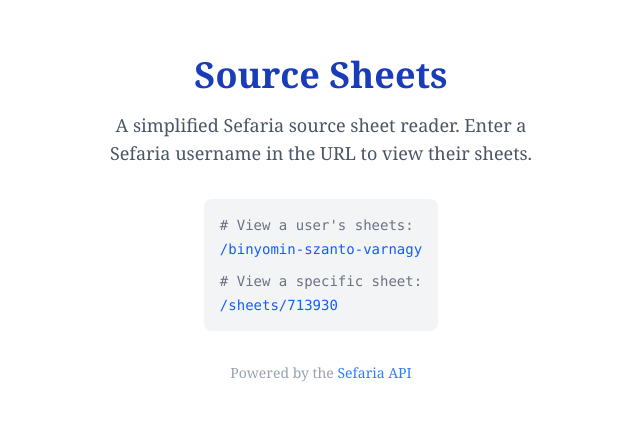
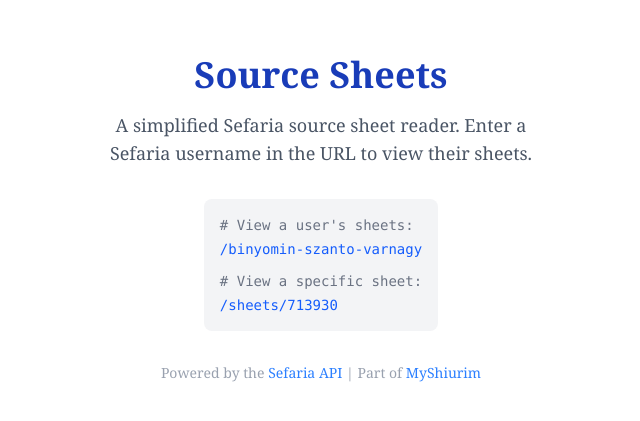
Before and after one commit to binyominzeev/source-sheets, a Next.js app: page / in a window 1280 px wide. Shown: the part 181-602 px from the top of the page, without its empty margins (319-959 px from the left). Built offline with nearby package versions, Linux system fonts and the light colour scheme.

Commit message:
footer link

```diff
--- a/src/app/page.tsx
+++ b/src/app/page.tsx
@@ -38,6 +38,15 @@
         >
           Sefaria API
         </a>
+        {" "}| Part of{" "}
+        <a
+          href="https://www.myshiurim.com"
+          target="_blank"
+          rel="noopener noreferrer"
+          className="text-blue-500 hover:underline"
+        >
+          MyShiurim
+        </a>
       </p>
     </main>
   );
```
